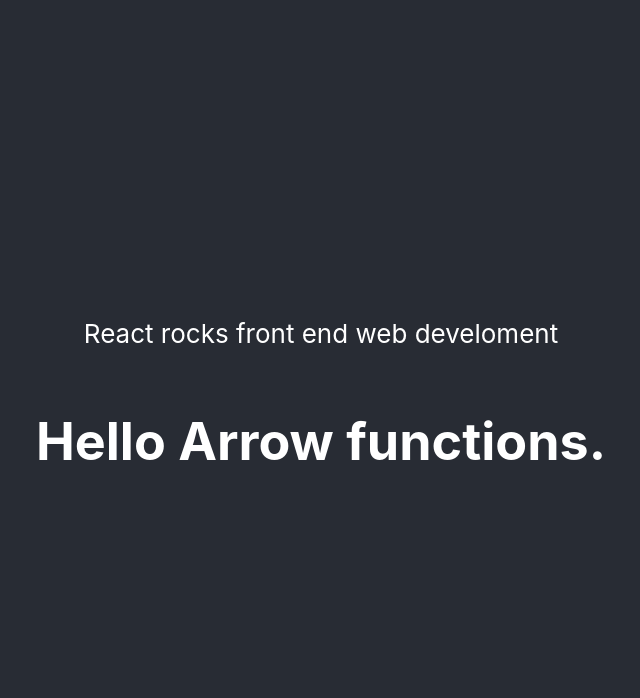
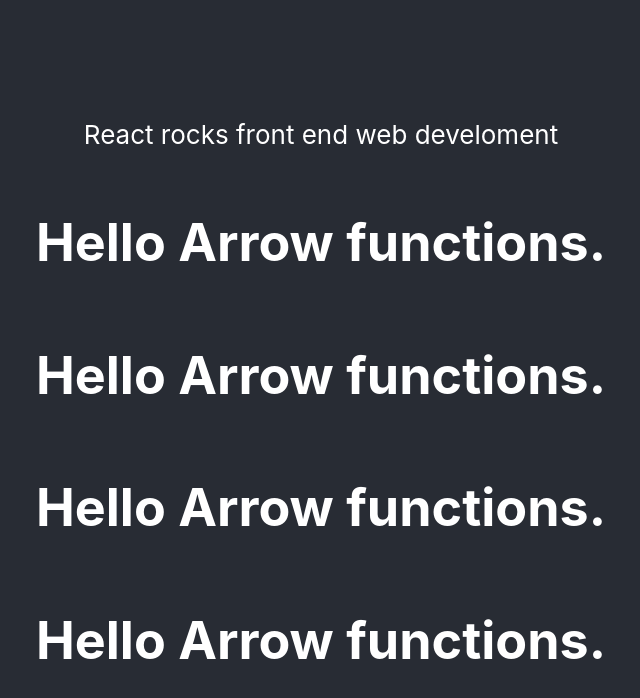
Before and after one commit to Kim-React/ReactTrnApp, a React (Create React App) app in the folder reacttrainapp/: page / in a window 1280 px wide. Shown: the top 698 px of the page, without its empty margins (319-959 px from the left). Built offline with nearby package versions, Linux system fonts and the light colour scheme.

Commit message:
11GreetWithPropsFunc

```diff
--- a/reacttrainapp/src/App.js
+++ b/reacttrainapp/src/App.js
@@ -9,7 +9,10 @@
         <p>
           React rocks front end web develoment
         </p>
-        <Greet/>
+        <Greet name="john"/>
+        <Greet name="kevin"/>
+        <Greet name="bob"/>
+        <Greet name="david"/>
       </header>
     </div>
   );
```
